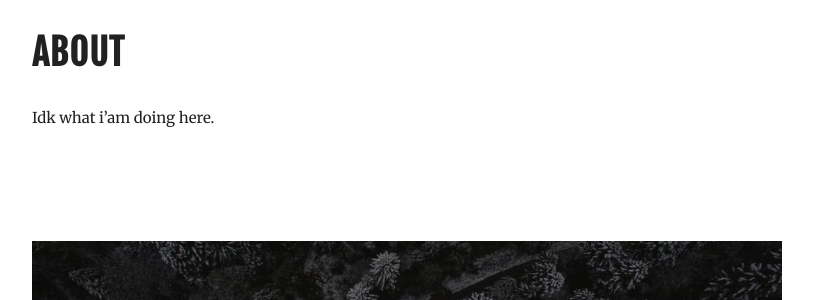
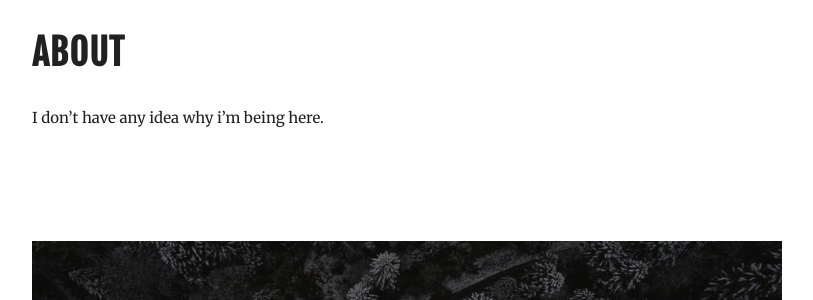
Before and after one commit to imamnrchls/imamnrchls.github.io, a Jekyll site: the page built from _pages/about.md, in a window 1280 px wide. Shown: the part 203-503 px from the top of the page, without its empty margins (233-1046 px from the left). Built offline with Jekyll 4.4.1, drawn with Linux system fonts in a browser that asks for light colours.

Commit message:
Update about.md

```diff
--- a/_pages/about.md
+++ b/_pages/about.md
@@ -4,4 +4,4 @@ title: About
 permalink: /about/
 ---
 
-Idk what i'am doing here.
+I don't have any idea why i'm being here.
```
